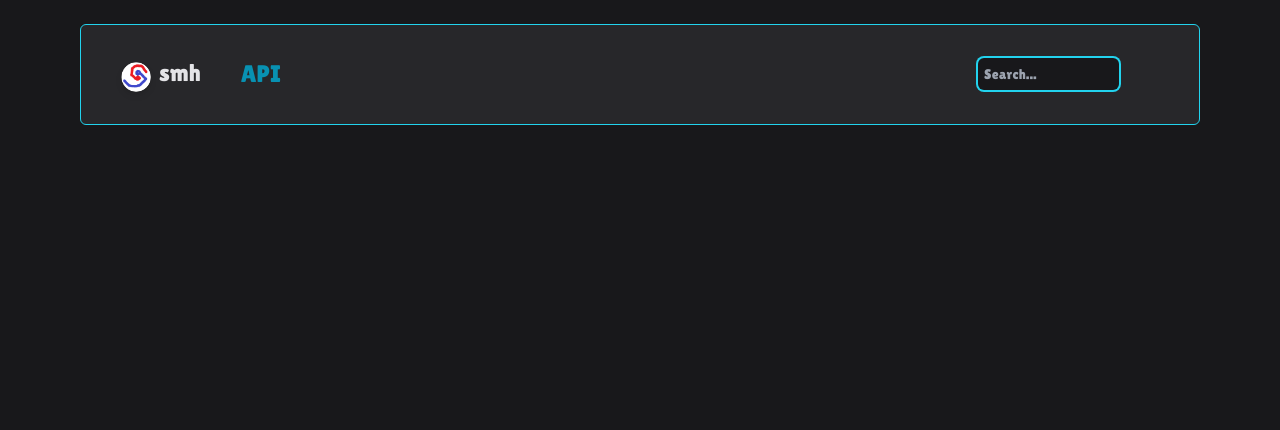
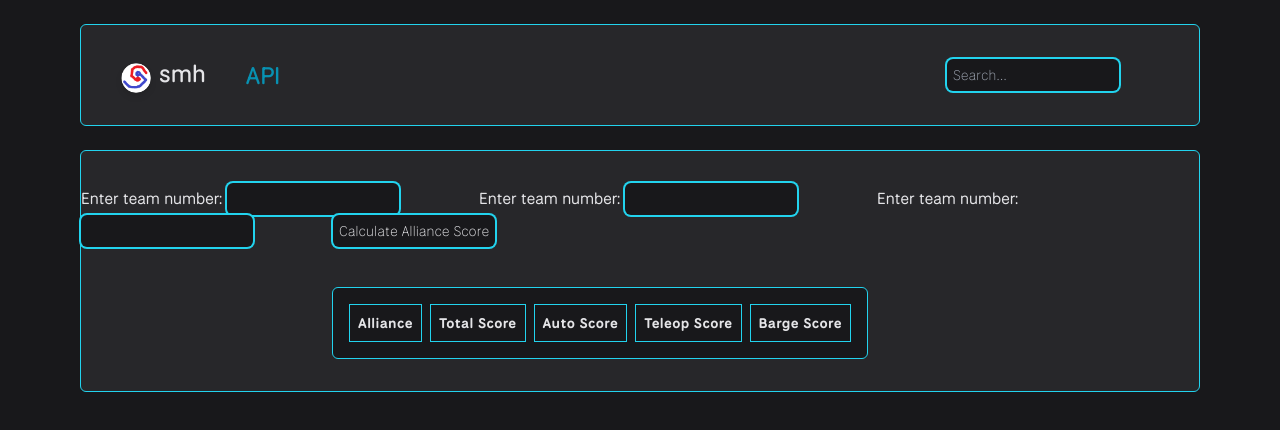
Before and after one commit to PlexagonStuff/statbotics-but-bad-frontend, a Next.js app: page / in a window 1280 px wide. Shown: the top 430 px of the page. Built offline with nearby package versions, Linux system fonts and the light colour scheme.

Commit message:
Added alliance sim
Little jank, but it works, it's just a little slow

```diff
--- a/components/eventscreen/index.js
+++ b/components/eventscreen/index.js
@@ -10,7 +10,12 @@ export function EventScreen({eventName, eventData}) {
     return (
         <div>
             <div class = "relative w-full px-5 bg-zinc-800">
-                <p> hello!</p>
+                <table>
+                    <tbody>
+
+                    </tbody>
+                </table>
+                <p>{Object.keys(eventData)}</p>
             </div>
         </div>
     )
--- a/components/navbar/index.js
+++ b/components/navbar/index.js
@@ -20,7 +20,7 @@ export function Navbar () {
         </Link>
         <div className="flex ml-10"></div>
         <a
-              href="https://statboticsbutbad.online/docs"
+              href="https://statbotics-but-bad-production.up.railway.app/docs"
               target="_blank"
               aria-label="API"
               className="flex text-2xl text-cyan-600 font-medium"
--- a/components/teamheader/index.js
+++ b/components/teamheader/index.js
@@ -59,7 +59,8 @@ export function TeamHeader ({teamNumber, imageData, teamName, teamPhoto}) {
         <div className="space-x-10">
         <img
         src={teamPhoto}
-        className="ml-10 border border-cyan-400 mt-6 drop-shadow-md rounded max-h-32 max-w-32 "
+        className="ml-10 border border-cyan-400 mt-6 drop-shadow-md rounded"
+        style={{ maxHeight: '50%', maxWidth: '50%' }}
         alt="This sure is a robot photo"
         />
         <ul className="list-none text-zinc-200 mt-6 text-2xl">
--- a/package.json
+++ b/package.json
@@ -15,7 +15,7 @@
     "axios": "^1.4.0",
     "eslint": "8.43.0",
     "eslint-config-next": "13.4.6",
-    "next": "^13.4.6",
+    "next": "^15.3.0",
     "react": "18.2.0",
     "react-dom": "18.2.0",
     "swr": "^2.1.5",
--- a/pages/_app.js
+++ b/pages/_app.js
@@ -1,9 +1,10 @@
 import "@/styles/globals.css";
-import { Lilita_One } from 'next/font/google'
-const font = Lilita_One({subsets: ["latin"], weight: "400"})
+import localFont from "next/font/local"
+const myFont = localFont({src: "../public/NationalPark-VariableFont_wght.ttf"})
+//const font = National_Park({subsets: ["latin"], weight: "400"})
 export default function App({ Component, pageProps }) {
   return (
-  <main className={font.className}>
+  <main className={myFont.className}>
   <Component {...pageProps} />
   </main>)
 }
--- a/pages/index.js
+++ b/pages/index.js
@@ -1,18 +1,76 @@
+
 import React from "react";
 import useSWR from "swr";
 import Head from "next/head.js";
 import axios from "axios";
 import {Navbar} from "@/components/navbar"
+import { useFormStatus } from "react-dom";
 
 const fetcher = url => axios.get(url).then(res => res.data)
+
+
+function Submit() {
+  //const { pending } = useFormStatus();
+  return (
+    <button className='appearance-none rounded-md mr-20 text-sm font-thin tracking-wide text-zinc-200 p-1.5 ring-2 caret-cyan-400 ring-cyan-400 outline-none bg-zinc-900 peer' type="submit" disabled={false}>
+      {false ? "Calculating..." : "Calculate Alliance Score"}
+    </button>
+  );
+}
+
 export default function Index() {
+  async function getTeamPrediction(event) {
+    event.preventDefault();
+    var formData = new FormData(document.querySelector("form"));
+    var res = await fetch("https://statbotics-but-bad-production.up.railway.app/sim/year/2025/teams/frc"+formData.get("team1").toString()+"/frc"+formData.get("team2").toString()+"/frc"+formData.get("team3").toString())
+    const response = await res.json()
+    var tBody = document.getElementById("tableBody");
+    var tList = document.createElement("tr");
+    for (var data in response) {
+      if (data == "alliance" || data == "totalScore" || data =="autoScore" || data == "teleopScore" || data == "bargeScore") {
+        var tData = document.createElement("td");
+        tData.textContent = response[data].toString();
+        tData.className = "border border-cyan-400 p-2"
+        tList.appendChild(tData);
+      }
+    }
+    tBody.appendChild(tList);
+  }
   return (
-  <div>
+    <div>
   <Head>
         <link rel="icon" type="image/x-icon" href={"logo.png"}/>
         <title>smh</title>
   </Head>
+  <div>
   <Navbar/>
+  </div>
+  <div className="text-zinc-200 flex flex-col flex-initial items-center justify-items-center border border-cyan-400 rounded-md max-w-none mt-6 py-8 mx-20 bg-zinc-800">
+
+    <form onSubmit={getTeamPrediction}>
+      <label htmlFor="team1">Enter team number: </label>
+      <input className='appearance-none rounded-md mr-20 text-sm font-thin tracking-wide text-zinc-200 p-1.5 ring-2 caret-cyan-400 ring-cyan-400 outline-none bg-zinc-900 peer' type ="number" name="team1" id="team1"></input>
+      <label htmlFor="team2">Enter team number: </label>
+      <input className='appearance-none rounded-md mr-20 text-sm font-thin tracking-wide text-zinc-200 p-1.5 ring-2 caret-cyan-400 ring-cyan-400 outline-none bg-zinc-900 peer' type ="number" name="team2" id="team2"></input>
+      <label htmlFor="team3">Enter team number: </label>
+      <input className='appearance-none rounded-md mr-20 text-sm font-thin tracking-wide text-zinc-200 p-1.5 ring-2 caret-cyan-400 ring-cyan-400 outline-none bg-zinc-900 peer' type ="number" name ="team3" id="team3"></input>
+     <Submit />
+    </form>
+    <table className='border-separate border-spacing-2 border border-cyan-400 appearance-none rounded-md mt-10 mr-20 text-sm font-thin tracking-wide text-zinc-200 p-2 outline-none bg-zinc-900 '>
+      <thead>
+        <tr>
+          <th className="border border-cyan-400 p-2">Alliance</th>
+          <th className="border border-cyan-400 p-2">Total Score</th>
+          <th className="border border-cyan-400 p-2">Auto Score</th>
+          <th className="border border-cyan-400 p-2">Teleop Score</th>
+          <th className="border border-cyan-400 p-2">Barge Score</th>
+        </tr>
+      </thead>
+      <tbody id="tableBody">
+
+      </tbody>
+    </table>
+  </div>
   </div>)
 //     const { data, error, isLoading } = useSWR(
 //         "https://statboticsbutbad.online/team/frc33/year/2023/icon/color",
```
Also changed, not shown: public/NationalPark-VariableFont_wght.ttf (added), 1 other file (tests, documents, lock files or other folders).
